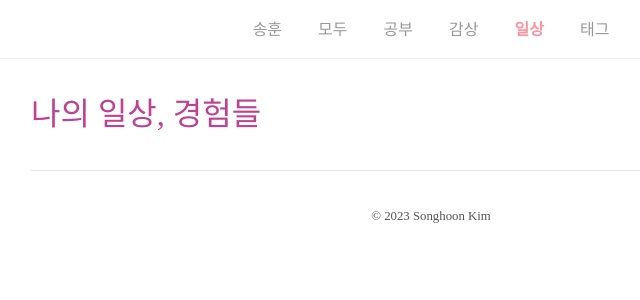
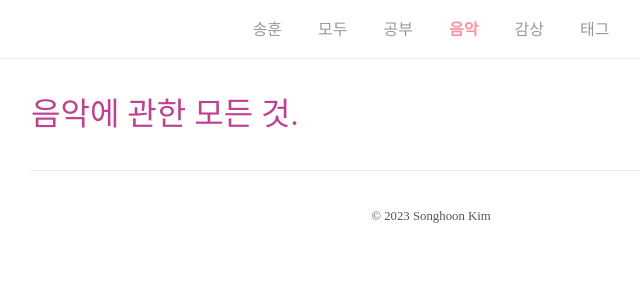
Before and after one commit to songh-oon/songh-oon.github.io, a Jekyll site: the page built from music/index.html, in a window 1280 px wide. Shown: the top 300 px of the page, without its empty margins (209-849 px from the left). Built offline with Jekyll 4.4.1, drawn with Linux system fonts in a browser that asks for light colours; some web fonts are replaced.

Commit message:
menu changed Apr 5 2023

```diff
--- a/_data/navigation.yml
+++ b/_data/navigation.yml
@@ -4,9 +4,9 @@
   link: /
 - name: 공부
   link: /study
+- name: 음악
+  link: /music
 - name: 감상
   link: /thoughts
-- name: 일상
-  link: /daily
 - name: 태그
   link: /tags
--- a/daily/index.html
+++ b/music/index.html
@@ -1,15 +1,15 @@
 ---
 layout: default
-title: 일상
-description: 나의 일상, 경험들
+title: 음악
+description: 음악에 관한 모든 것.
 
 
 
 ---
 
 <div class="menuhead">
-    <p>나의 일상, 경험들 </p>
-    <!-- <p class="menuhead-eng">Daily life, and what I experienced.</p> -->
+    <p>음악에 관한 모든 것. </p>
+    <!-- <p class="menuhead-eng"> all about music </p> -->
 </div>
 
 <div class="catalogue">
@@ -22,7 +22,7 @@ description: 나의 일상, 경험들
 
   {% assign sorted = site.posts | sort: 'order' %}
   {% for post in sorted %}
-    {% if post.menu == "일상" %}
+    {% if post.menu == "음악" %}
       {% include catalogue_item.html %}
     {% endif %}
   {% endfor %}
```
